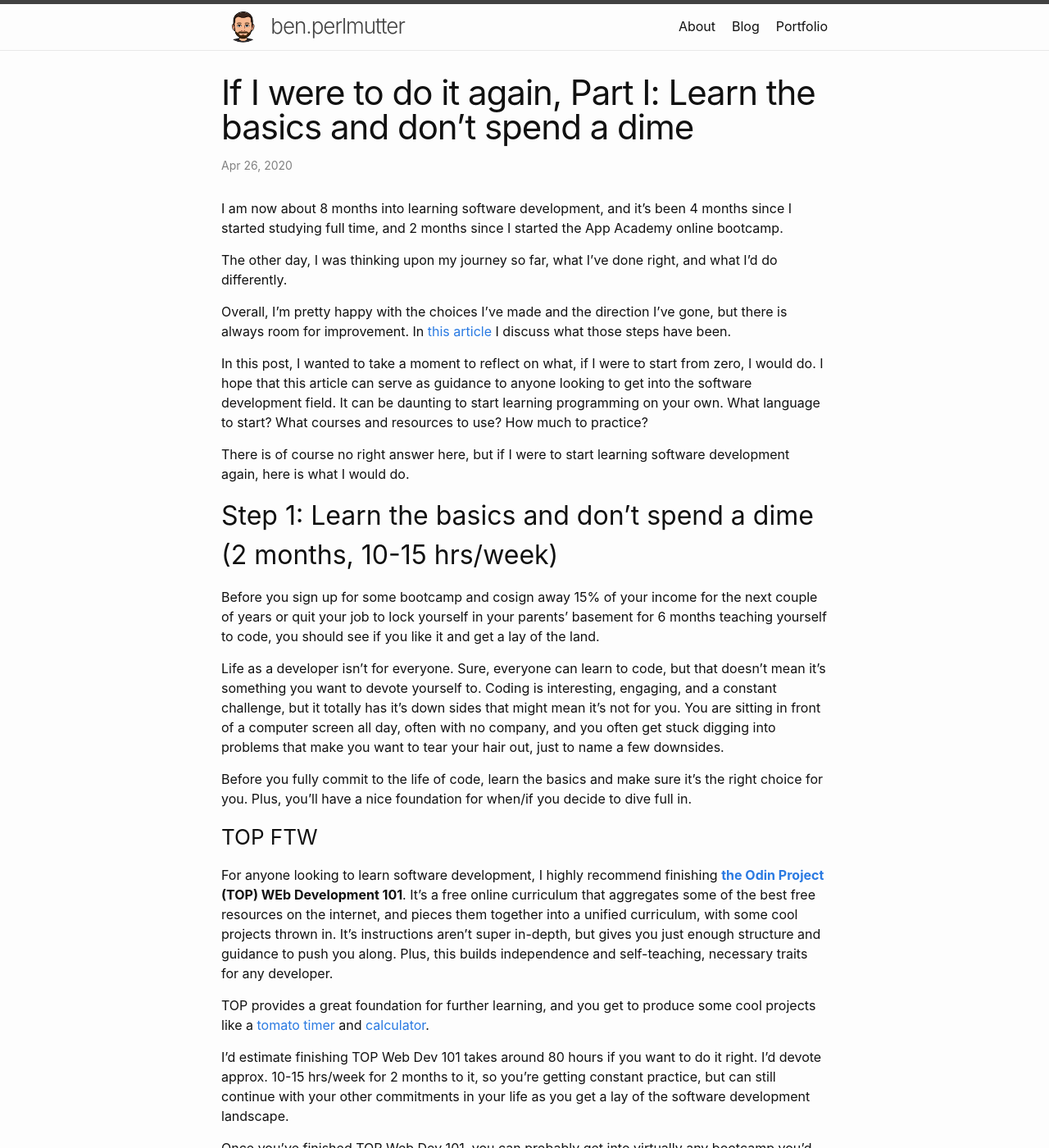
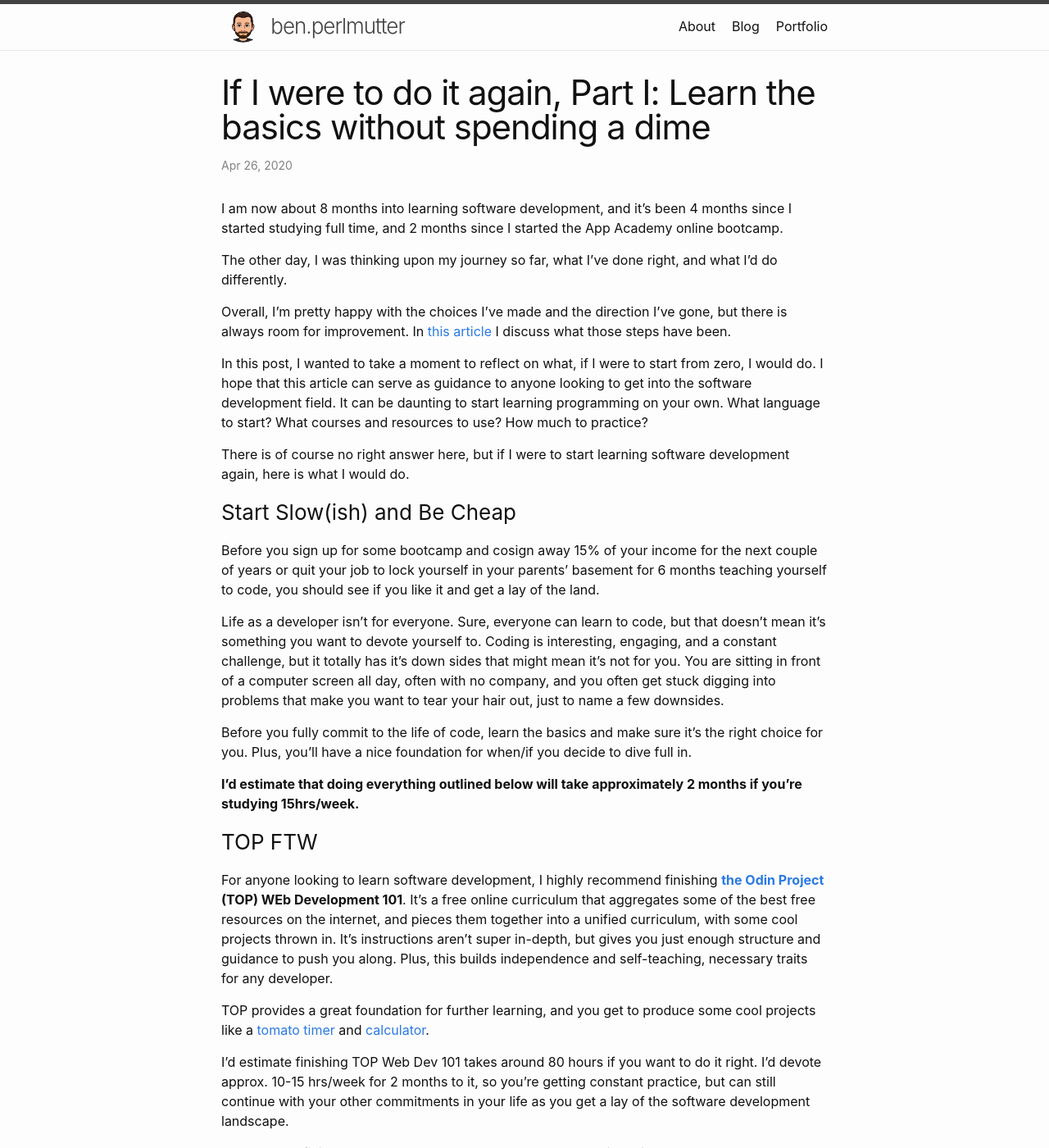
Before and after one commit to bpmutter/ben.perlmutter.io, a Jekyll site: the page built from _posts/2020-04-26-If-I-Were-to-Do-It-Again-part-i.md, in a window 1280 px wide and 1400 px high. Shown: the whole window at 82% size. Built offline with Jekyll 4.4.1, drawn with Linux system fonts in a browser that asks for light colours; a script that is not in the unit is left out.

Commit message:
update styling on if i were to do it again

```diff
--- a/_posts/2020-04-26-If-I-Were-to-Do-It-Again-part-i.md
+++ b/_posts/2020-04-26-If-I-Were-to-Do-It-Again-part-i.md
@@ -1,6 +1,6 @@
 ---
 layout: post
-title:  "If I were to do it again, Part I: Learn the basics and don’t spend a dime"
+title:  "If I were to do it again, Part I: Learn the basics without spending a dime"
 date:   2020-04-26 13:15:36 -0500
 categories: blog do-it-again
 ---
@@ -14,12 +14,14 @@ In this post, I wanted to take a moment to reflect on what, if I were to start f
 
 There is of course no right answer here, but if I were to start learning software development again, here is what I would do.
 
-## Step 1: Learn the basics and don’t spend a dime (2 months, 10-15 hrs/week)
+### Start Slow(ish) and Be Cheap
 Before you sign up for some bootcamp and cosign away 15% of your income for the next couple of years or quit your job to lock yourself in your parents’ basement for 6 months teaching yourself to code, you should see if you like it and get a lay of the land.
 
 Life as a developer isn’t for everyone. Sure, everyone can learn to code, but that doesn’t mean it’s something you want to devote yourself to. Coding is interesting, engaging, and a constant challenge, but it totally has it’s down sides that might mean it’s not for you. You are sitting in front of a computer screen all day, often with no company, and you often get stuck digging into problems that make you want to tear your hair out, just to name a few downsides.
 
 Before you fully commit to the life of code, learn the basics and make sure it’s the right choice for you. Plus, you’ll have a nice foundation for when/if you decide to dive full in.
+
+**I'd estimate that doing everything outlined below will take approximately 2 months if you're studying 15hrs/week.**
 
 ### TOP FTW
 For anyone looking to learn software development, I highly recommend finishing **[the Odin Project](https://theodinproject.com) (TOP) WEb Development 101**. It’s a free online curriculum that aggregates some of the best free resources on the internet, and pieces them together into a unified curriculum, with some cool projects thrown in. It’s instructions aren’t super in-depth, but gives you just enough structure and guidance to push you along. Plus, this builds independence and self-teaching, necessary traits for any developer.
```
Also changed, not shown: other parts of _posts/2020-04-26-If-I-Were-to-Do-It-Again-part-i.md (+3 -3 lines).
